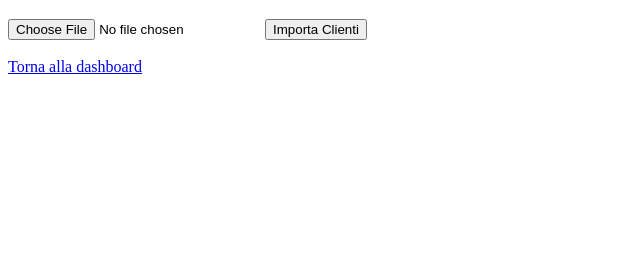
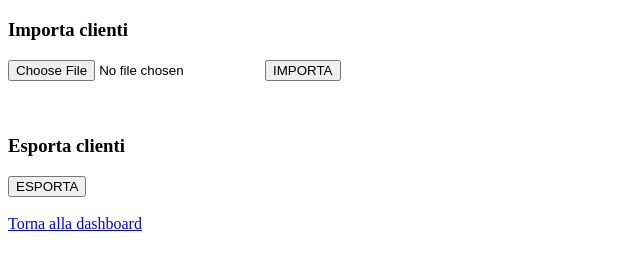
Before and after one commit to lucegasbonus-commits/crm-magazzino, a website: page public/clienti.html in a window 1280 px wide. Shown: the part 61-328 px from the top of the page, without its empty margins (0-640 px from the left). Drawn offline with Linux system fonts and the light colour scheme.

Commit message:
Update clienti.html

```diff
--- a/public/clienti.html
+++ b/public/clienti.html
@@ -4,14 +4,26 @@
   <title>Clienti</title>
 </head>
 <body>
+
   <h1>Clienti</h1>
 
+  <!-- IMPORT -->
+  <h3>Importa clienti</h3>
   <form action="/import-clienti" method="post" enctype="multipart/form-data">
     <input type="file" name="file" accept=".csv" required>
-    <button type="submit">Importa Clienti</button>
+    <button type="submit">IMPORTA</button>
   </form>
 
-  <br>
+  <br><br>
+
+  <!-- EXPORT -->
+  <h3>Esporta clienti</h3>
+  <a href="/export-clienti">
+    <button>ESPORTA</button>
+  </a>
+
+  <br><br>
   <a href="/">Torna alla dashboard</a>
+
 </body>
 </html>
```
